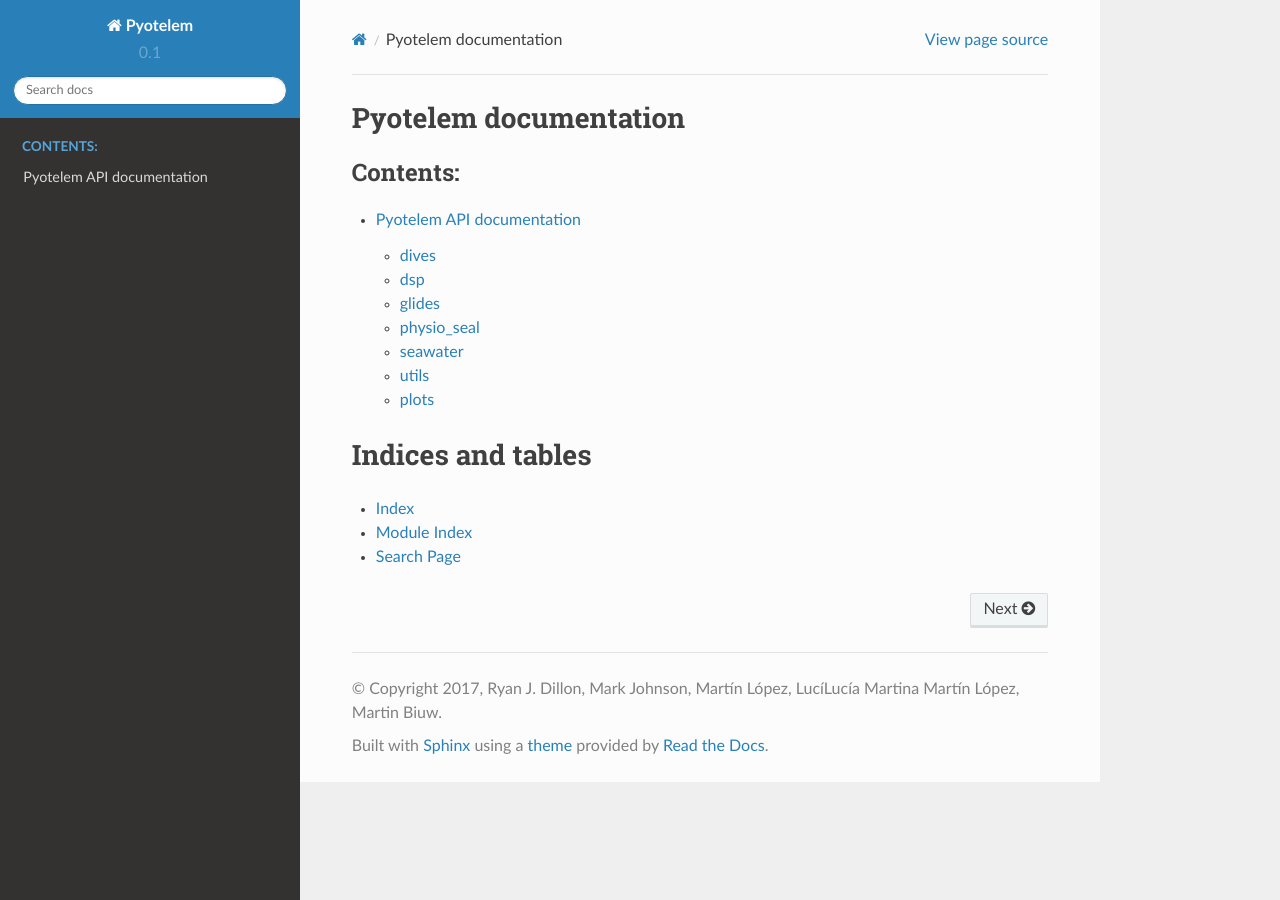
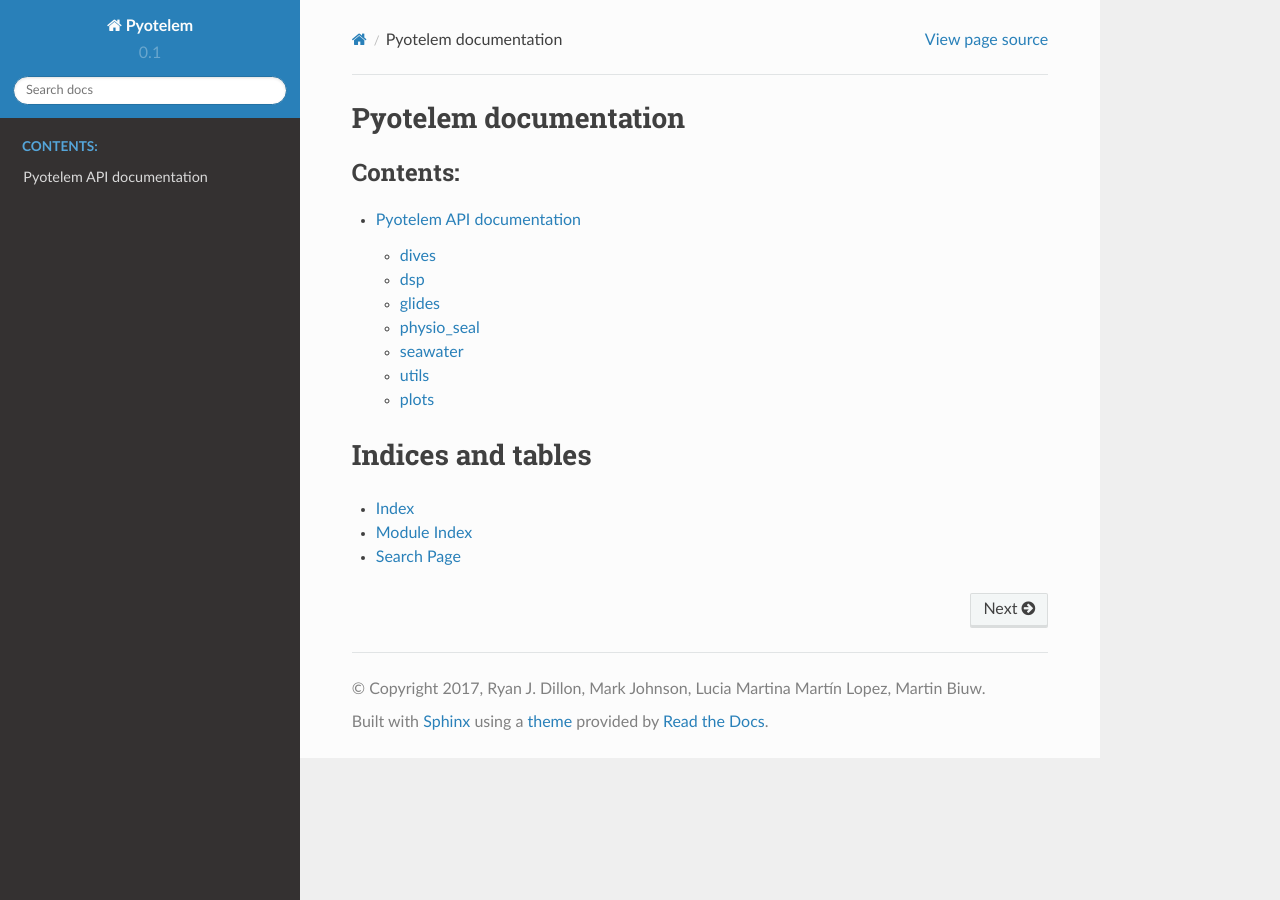
Before and after one commit to ryanjdillon/pyotelem, a Sphinx documentation site: the page built from docs/source/index.rst, in a window 1280 px wide. Built offline with Sphinx 7.4.7 and the Read the Docs theme 2.0.0, drawn with Linux system fonts in a browser that asks for light colours; formulas are drawn with MathJax 3.

Commit message:
made lucia's name ascii compatible

```diff
--- a/docs/source/conf.py
+++ b/docs/source/conf.py
@@ -57,8 +57,8 @@
 
 # General information about the project.
 project = 'Pyotelem'
-copyright = '2017, Ryan J. Dillon, Mark Johnson, Martín López, LucíLucía Martina Martín López, Martin Biuw'
-author = 'Ryan J. Dillon, Mark Johnson, Martín López, LucíLucía Martina Martín López, Martin Biuw'
+copyright = '2017, Ryan J. Dillon, Mark Johnson, Lucia Martina Martín Lopez, Martin Biuw'
+author = 'Ryan J. Dillon, Mark Johnson, Lucia Martina Martin Lopez, Martin Biuw'
 
 # The version info for the project you're documenting, acts as replacement for
 # |version| and |release|, also used in various other places throughout the
```
